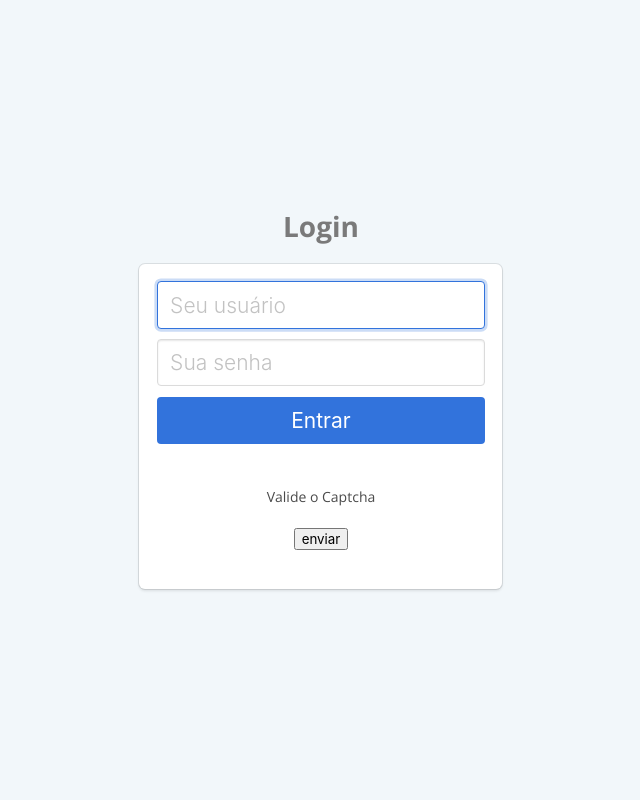
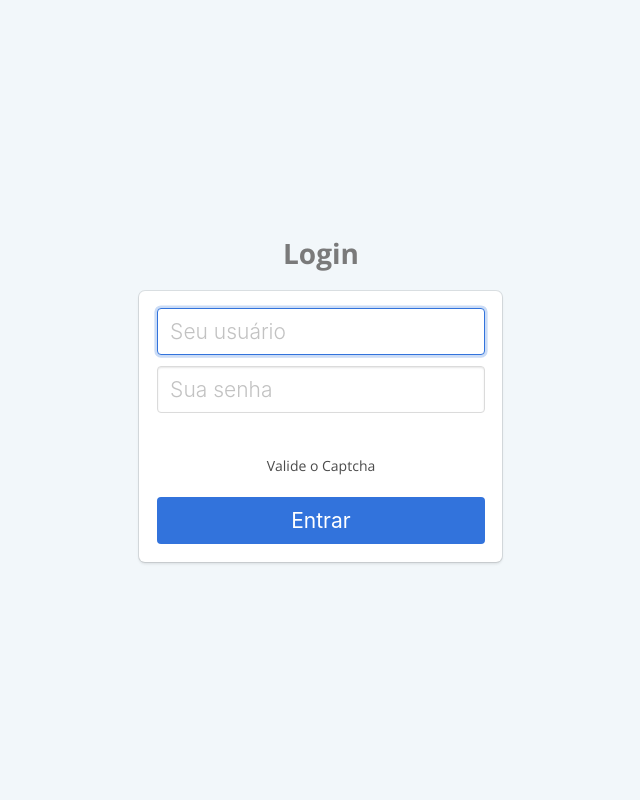
Before and after one commit to Eliudelima/bomdiapravcs, a PHP site: page / in a window 1280 px wide. Shown: the whole page, without its empty margins (319-959 px from the left). Run offline with PHP 8.4, Linux system fonts and the light colour scheme; some libraries are stand-ins or nearby versions.

Commit message:
Update index.php

```diff
--- a/index.php
+++ b/index.php
@@ -32,14 +32,14 @@
                                     <input name="senha" class="input is-large" type="password" required="required" placeholder="Sua senha">
                                 </div>
                             </div>
-                            <button type="submit" class="button is-block is-link is-large is-fullwidth">Entrar</button>
+
                         </form>
 
                        <br><br> <h2>Valide o Captcha</h2>
  <form action="#" method="GET">
       <div class="g-recaptcha" data-sitekey="6LeRtMQUAAAAAEg8cOImS7IZb1jjudQrj2G6hPC8"></div>
       <br/>
-       <button type="submit" class="btn btn-primary">enviar</button><br><br>
+     <button type="submit" class="button is-block is-link is-large is-fullwidth">Entrar</button>
  </form>
 
 
```
